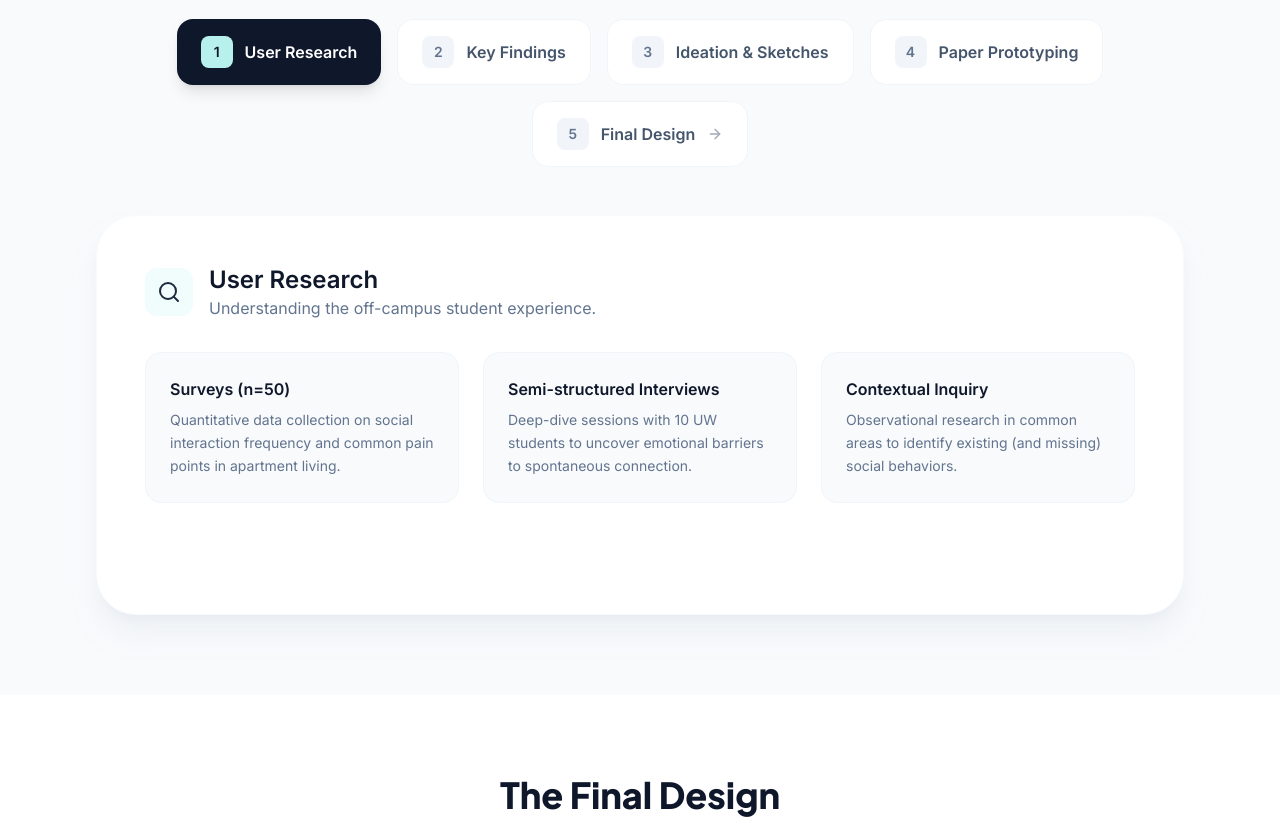
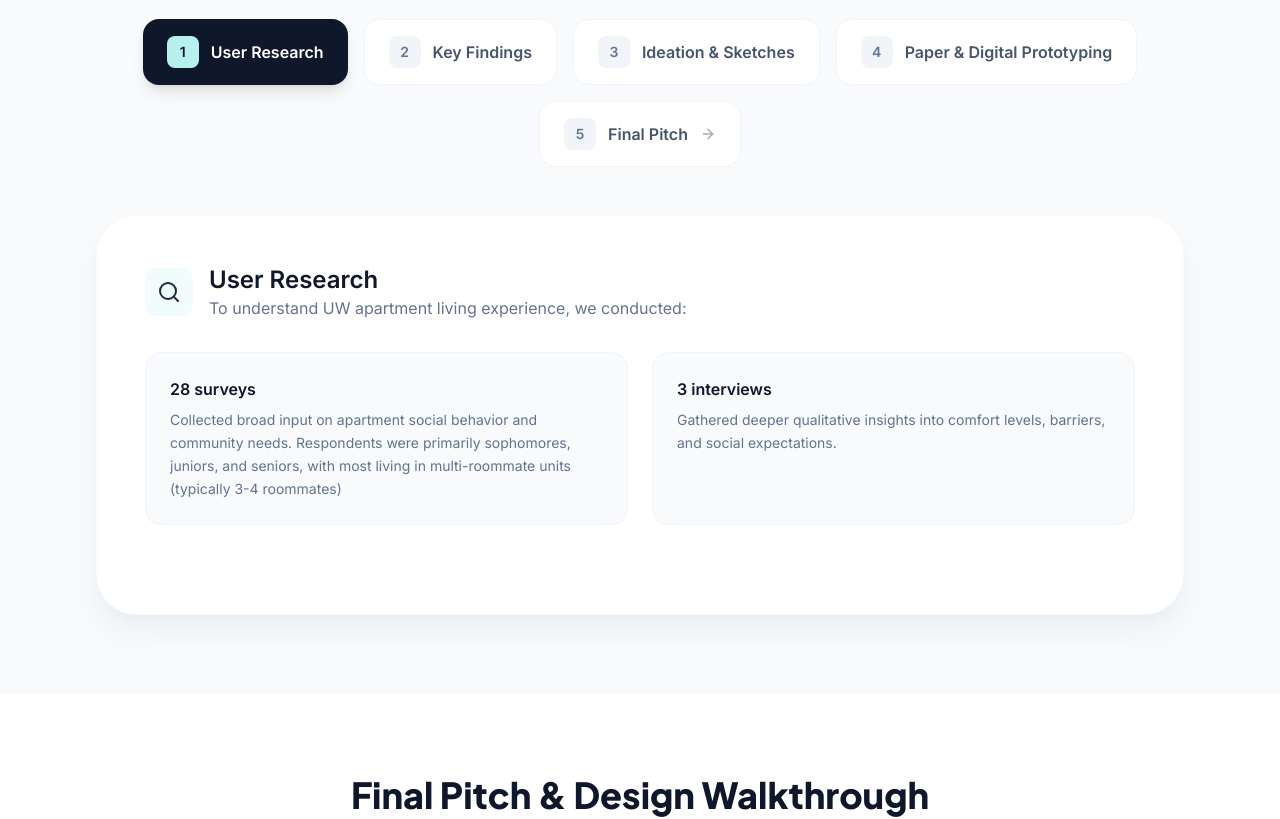
Before and after one commit to gobrianyu/apartmate, a React (Vite) app: page / in a window 1280 px wide. Shown: the part 3880-4699 px from the top of the page. Built offline with nearby package versions, Linux system fonts and the light colour scheme.

Commit message:
added Peek Into Our Process

```diff
--- a/src/App.tsx
+++ b/src/App.tsx
@@ -26,27 +26,27 @@ const TEAM_MEMBERS = [
 const DESIGN_PHASES = [
   {
     title: 'User Research',
-    desc: 'Surveys and interviews with off-campus UW students to understand their living experience.',
+    desc: 'To understand UW apartment living experience, we conducted 28 surveys and 3 interviews.',
     icon: <Search className="w-6 h-6" />
   },
   {
     title: 'Key Findings',
-    desc: 'Identified fear of rejection and desire for low-pressure connection tools.',
+    desc: 'Identified three themes around interaction frequency, access to social opportunities, and fear of spontaneous interaction.',
     icon: <ClipboardList className="w-6 h-6" />
   },
   {
     title: 'Ideation & Sketches',
-    desc: 'Brainstorming solutions that integrate into existing student behaviors.',
+    desc: 'Brainstormed solutions in the form of a mobile app, website platform, physical bulletin board, doorbell color indicators, and smart watch vibrations.',
     icon: <Lightbulb className="w-6 h-6" />
   },
   {
-    title: 'Paper Prototyping',
-    desc: 'Testing core flows with low-fidelity physical models to validate concepts.',
+    title: 'Paper & Digital Prototyping',
+    desc: 'Tested core task flows with low-fidelity physical models, then iterated on high-fidelity Figma designs after usability testing.',
     icon: <PenTool className="w-6 h-6" />
   },
   {
-    title: 'Final Design',
-    desc: 'Explore the high-fidelity mobile application.',
+    title: 'Final Pitch',
+    desc: 'Presented our final pitch and design walkthrough to stakeholders, receiving feedback on potential impact and future directions.',
     icon: <Smartphone className="w-6 h-6" />
   },
 ];
@@ -350,21 +350,17 @@ export default function App() {
                   </div>
                   <div>
                     <h3 className="text-2xl font-bold">User Research</h3>
-                    <p className="text-slate-500">Understanding the off-campus student experience.</p>
+                    <p className="text-slate-500">To understand UW apartment living experience, we conducted:</p>
                   </div>
                 </div>
-                <div className="grid md:grid-cols-3 gap-6">
+                <div className="grid md:grid-cols-2 gap-6">
                   <div className="p-6 bg-slate-50 rounded-2xl border border-slate-100">
-                    <h4 className="font-bold mb-2">Surveys (n=50)</h4>
-                    <p className="text-sm text-slate-500 leading-relaxed">Quantitative data collection on social interaction frequency and common pain points in apartment living.</p>
+                    <h4 className="font-bold mb-2">28 surveys</h4>
+                    <p className="text-sm text-slate-500 leading-relaxed">Collected broad input on apartment social behavior and community needs. Respondents were primarily sophomores, juniors, and seniors, with most living in multi-roommate units (typically 3-4 roommates)</p>
                   </div>
                   <div className="p-6 bg-slate-50 rounded-2xl border border-slate-100">
-                    <h4 className="font-bold mb-2">Semi-structured Interviews</h4>
-                    <p className="text-sm text-slate-500 leading-relaxed">Deep-dive sessions with 10 UW students to uncover emotional barriers to spontaneous connection.</p>
-                  </div>
-                  <div className="p-6 bg-slate-50 rounded-2xl border border-slate-100">
-                    <h4 className="font-bold mb-2">Contextual Inquiry</h4>
-                    <p className="text-sm text-slate-500 leading-relaxed">Observational research in common areas to identify existing (and missing) social behaviors.</p>
+                    <h4 className="font-bold mb-2">3 interviews</h4>
+                    <p className="text-sm text-slate-500 leading-relaxed">Gathered deeper qualitative insights into comfort levels, barriers, and social expectations. </p>
                   </div>
                 </div>
               </motion.div>
@@ -378,23 +374,15 @@ export default function App() {
                   </div>
                   <div>
                     <h3 className="text-2xl font-bold">Key Findings</h3>
-                    <p className="text-slate-500">Synthesizing data into actionable insights.</p>
+                    <p className="text-slate-500">Identified three themes:</p>
                   </div>
                 </div>
-                <div className="grid md:grid-cols-3 gap-6">
-                  <div className="p-6 bg-slate-900 text-white rounded-2xl shadow-xl">
-                    <span className="text-4xl font-display font-black text-accent mb-4 block">85%</span>
-                    <h4 className="font-bold mb-2">Loneliness Rate</h4>
-                    <p className="text-sm text-slate-400">A vast majority of students feel isolated despite living in high-density buildings.</p>
-                  </div>
-                  <div className="p-6 bg-white rounded-2xl border border-slate-100 shadow-sm">
-                    <h4 className="font-bold mb-2 text-slate-900">Fear of Rejection</h4>
-                    <p className="text-sm text-slate-500">The primary barrier to interaction is the perceived risk of an awkward face-to-face encounter.</p>
-                  </div>
-                  <div className="p-6 bg-white rounded-2xl border border-slate-100 shadow-sm">
-                    <h4 className="font-bold mb-2 text-slate-900">Desire for Async</h4>
-                    <p className="text-sm text-slate-500">Students prefer low-stakes, mobile-first ways to initiate contact before meeting in person.</p>
-                  </div>
+                <div className="p-6 bg-slate-50 rounded-2xl border border-slate-100">
+                  <ul className="list-disc pl-5 space-y-3 text-sm text-slate-600 leading-relaxed">
+                    <li>Most residents do not frequently interact with their neighbors, yet still consider themselves to be on neutral or positive terms.</li>
+                    <li>Residents express a strong desire for organized, intentional social events, but lack access to structured opportunities to participate. </li>
+                    <li>Despite sharing physical proximity in common areas, residents experience a problem where the fear of social rejection prevents spontaneous interaction without being prompted.</li>
+                  </ul>
                 </div>
               </motion.div>
             )}
@@ -407,22 +395,17 @@ export default function App() {
                   </div>
                   <div>
                     <h3 className="text-2xl font-bold">Ideation & Sketches</h3>
-                    <p className="text-slate-500">Brainstorming and prioritizing features.</p>
+                    <p className="text-slate-500">Brainstormed solutions that integrate into existing student behaviors, in the form of:</p>
                   </div>
                 </div>
-                <div className="grid md:grid-cols-2 gap-8">
-                  <div className="space-y-4">
-                    <div className="placeholder-box h-64">
-                      <PenTool className="w-8 h-8 opacity-20" />
-                    </div>
-                    <p className="text-center text-sm font-bold text-slate-600 italic">Initial Brainstorming & Feature Mapping</p>
-                  </div>
-                  <div className="space-y-4">
-                    <div className="placeholder-box h-64">
-                      <Search className="w-8 h-8 opacity-20" />
-                    </div>
-                    <p className="text-center text-sm font-bold text-slate-600 italic">Feature Prioritization Matrix</p>
-                  </div>
+                <div className="p-6 bg-slate-50 rounded-2xl border border-slate-100">
+                  <ul className="list-disc pl-5 space-y-3 text-sm text-slate-600 leading-relaxed">
+                    <li>Mobile app</li>
+                    <li>Website platform</li>
+                    <li>Physical bulletin board</li>
+                    <li>Doorbell color indicators</li>
+                    <li>Smart watch vibrations</li>
+                  </ul>
                 </div>
               </motion.div>
             )}
@@ -434,23 +417,36 @@ export default function App() {
                     <Smartphone className="w-6 h-6" />
                   </div>
                   <div>
-                    <h3 className="text-2xl font-bold">Paper Prototyping</h3>
-                    <p className="text-slate-500">Validating the core user flow with low-fi models.</p>
+                    <h3 className="text-2xl font-bold">Paper & Digital Prototyping</h3>
+                    <p className="text-slate-500">Testing and iterating across fidelity levels.</p>
                   </div>
                 </div>
                 <div className="grid md:grid-cols-2 gap-8">
                   <div className="space-y-4">
-                    <div className="placeholder-box h-64">
-                      <Smartphone className="w-8 h-8 opacity-20" />
+                    <div className="rounded-2xl border border-slate-100 bg-white shadow-sm p-4">
+                      <img
+                        src="/assets/paper.png"
+                        alt="Paper prototype"
+                        className="w-full h-80 object-contain"
+                      />
                     </div>
-                    <p className="text-center text-sm font-bold text-slate-600 italic">Low-fi Navigation Flow Testing</p>
+                    <p className="text-center text-sm font-bold text-slate-600 italic">Paper Prototype</p>
                   </div>
                   <div className="space-y-4">
-                    <div className="placeholder-box h-64">
-                      <Users className="w-8 h-8 opacity-20" />
+                    <div className="rounded-2xl border border-slate-100 bg-white shadow-sm p-4">
+                      <img
+                        src="/assets/digitalprotoype.png"
+                        alt="Digital prototype"
+                        className="w-full h-80 object-contain"
+                      />
                     </div>
-                    <p className="text-center text-sm font-bold text-slate-600 italic">User Testing Session Feedback</p>
+                    <p className="text-center text-sm font-bold text-slate-600 italic">Digital Prototype</p>
                   </div>
+                </div>
+                <div className="p-6 bg-slate-50 rounded-2xl border border-slate-100">
+                  <p className="text-sm text-slate-600 leading-relaxed">
+                    Testing core task flows with low-fidelity physical models to validate concepts, then iterating on high-fidelity Figma designs after usability testing.
+                  </p>
                 </div>
               </motion.div>
             )}
@@ -462,8 +458,8 @@ export default function App() {
       <section id="demo" className="section-padding bg-white">
         <div className="max-w-7xl mx-auto">
           <div className="text-center mb-20">
-            <h2 className="text-4xl font-extrabold font-display mb-4">The Final Design</h2>
-            <p className="text-slate-500">A mobile experience built for the modern student.</p>
+            <h2 className="text-4xl font-extrabold font-display mb-4">Final Pitch & Design Walkthrough</h2>
+            <p className="text-slate-500">Presented our final pitch and design walkthrough to stakeholders, receiving feedback on potential impact and future directions.</p>
           </div>
 
           <div className="grid md:grid-cols-3 gap-12">
```
Also changed, not shown: public/assets/digitalprotoype.png (added), 1 other file (tests, documents, lock files or other folders).
